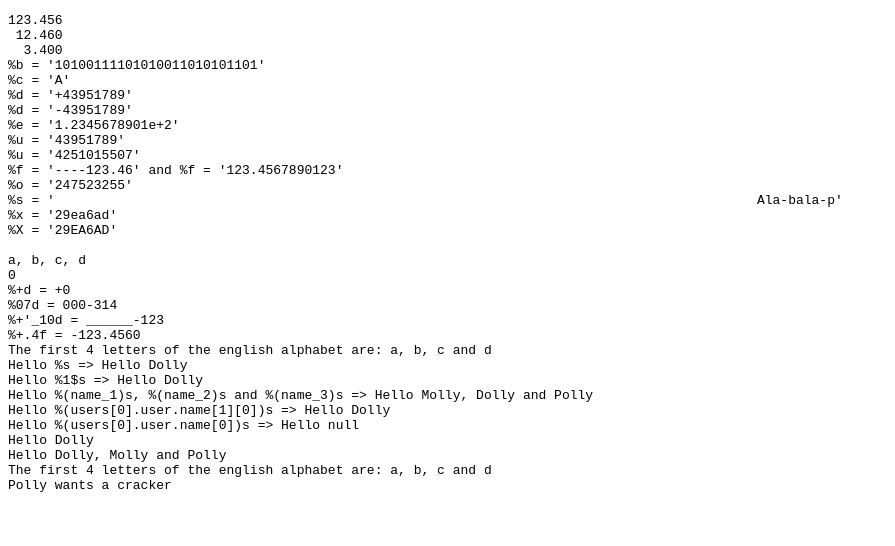
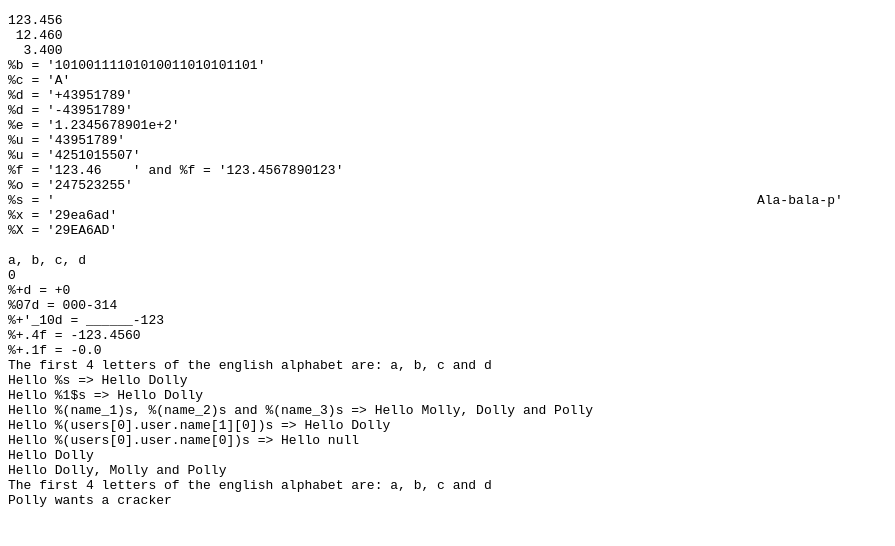
Before and after one commit to alexei/sprintf.js, a website: page test/test.html in a window 1280 px wide. Shown: the whole page, without its empty margins (0-895 px from the left). Drawn offline with Linux system fonts and the light colour scheme.

Commit message:
Fix the cases like sprintf("%+.1f", -0.01), which incorrectly gets "+-0.0".

```diff
--- a/src/sprintf.js
+++ b/src/sprintf.js
@@ -39,16 +39,16 @@
 				switch (match[8]) {
 					case 'b': arg = arg.toString(2); break;
 					case 'c': arg = String.fromCharCode(arg); break;
-					case 'd': arg = parseInt(arg, 10); break;
+					case 'd': arg = parseInt(arg, 10).toString(); break;
 					case 'e': arg = match[7] ? arg.toExponential(match[7]) : arg.toExponential(); break;
-					case 'f': arg = match[7] ? parseFloat(arg).toFixed(match[7]) : parseFloat(arg); break;
+					case 'f': arg = match[7] ? parseFloat(arg).toFixed(match[7]) : parseFloat(arg).toString(); break;
 					case 'o': arg = arg.toString(8); break;
 					case 's': arg = ((arg = String(arg)) && match[7] ? arg.substring(0, match[7]) : arg); break;
-					case 'u': arg = arg >>> 0; break;
+					case 'u': arg = (arg >>> 0).toString(); break;
 					case 'x': arg = arg.toString(16); break;
 					case 'X': arg = arg.toString(16).toUpperCase(); break;
 				}
-				arg = (/[def]/.test(match[8]) && match[3] && arg >= 0 ? '+'+ arg : arg);
+				arg = (/[def]/.test(match[8]) && match[3] && arg.charAt(0) != '-' ? '+' + arg : arg);
 				pad_character = match[4] ? match[4] == '0' ? '0' : match[4].charAt(1) : ' ';
 				pad_length = match[6] - String(arg).length;
 				pad = match[6] ? str_repeat(pad_character, pad_length) : '';
--- a/test/test.html
+++ b/test/test.html
@@ -25,7 +25,7 @@
 		echo(sprintf("%%e = '%.10e'<br />", d)); // scientific notation
 		echo(sprintf("%%u = '%u'<br />", n)); // unsigned integer representation of a positive integer
 		echo(sprintf("%%u = '%u'<br />", u)); // unsigned integer representation of a negative integer
-		echo(sprintf("%%f = '%'-10.2f' and %%f = '%010.10f'<br />", d, d)); // floating point representation
+		echo(sprintf("%%f = '%-10.2f' and %%f = '%010.10f'<br />", d, d)); // floating point representation
 		echo(sprintf("%%o = '%o'<br />", n)); // octal representation
 		echo(sprintf("%%s = '%100.10s'<br />", "Ala-bala-portocala")); // string representation
 		echo(sprintf("%%x = '%x'<br />", n)); // hexadecimal representation (lower-case)
@@ -73,6 +73,8 @@
 
 		echo(sprintf("%%+.4f = %+.4f<br />", -123.456000));
 
+		echo(sprintf("%%+.1f = %+.1f<br />", -0.01));
+
 		echo(vsprintf("The first 4 letters of the english alphabet are: %4$s, %3$s, %1$s and %2$s<br />", ["c", "d", "b", "a"]));
 		/**/
 
```
